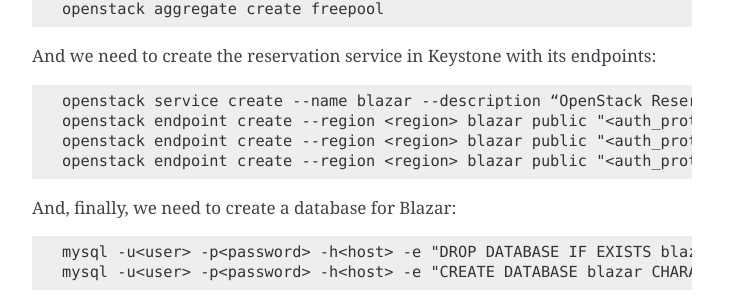
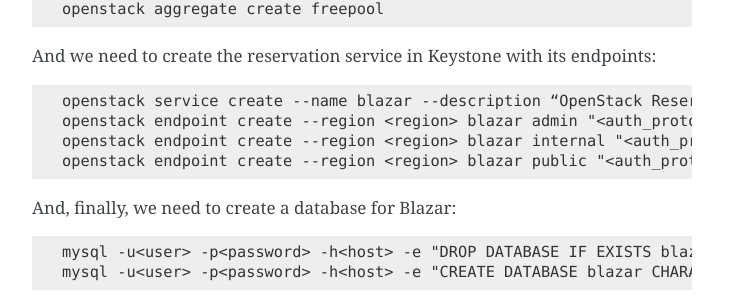
Before and after one commit to openstack/blazar, a Sphinx documentation site: the page built from doc/source/userdoc/installation.guide.rst, in a window 1280 px wide and 900 px high, scrolled down 2268 px. Shown: the part 260-564 px from the top of the window, without its empty margins (388-1141 px from the left). Built offline with Sphinx 7.4.7, drawn with Linux system fonts in a browser that asks for light colours; the version number could not be read and is left out.

Commit message:
Revise endpoint creation part of the installation guide
Change-Id: I40c6305ad0825c1e9bf8a37f56d803e5057d9e27

```diff
--- a/doc/source/userdoc/installation.guide.rst
+++ b/doc/source/userdoc/installation.guide.rst
@@ -176,8 +176,8 @@
 .. sourcecode:: console
 
     openstack service create --name blazar --description “OpenStack Reservation Service” reservation
-    openstack endpoint create --region <region> blazar public "<auth_protocol>://<blazar_host>:<blazar_port>/v1"
-    openstack endpoint create --region <region> blazar public "<auth_protocol>://<blazar_host>:<blazar_port>/v1"
+    openstack endpoint create --region <region> blazar admin "<auth_protocol>://<blazar_host>:<blazar_port>/v1"
+    openstack endpoint create --region <region> blazar internal "<auth_protocol>://<blazar_host>:<blazar_port>/v1"
     openstack endpoint create --region <region> blazar public "<auth_protocol>://<blazar_host>:<blazar_port>/v1"
 
 ..
```
